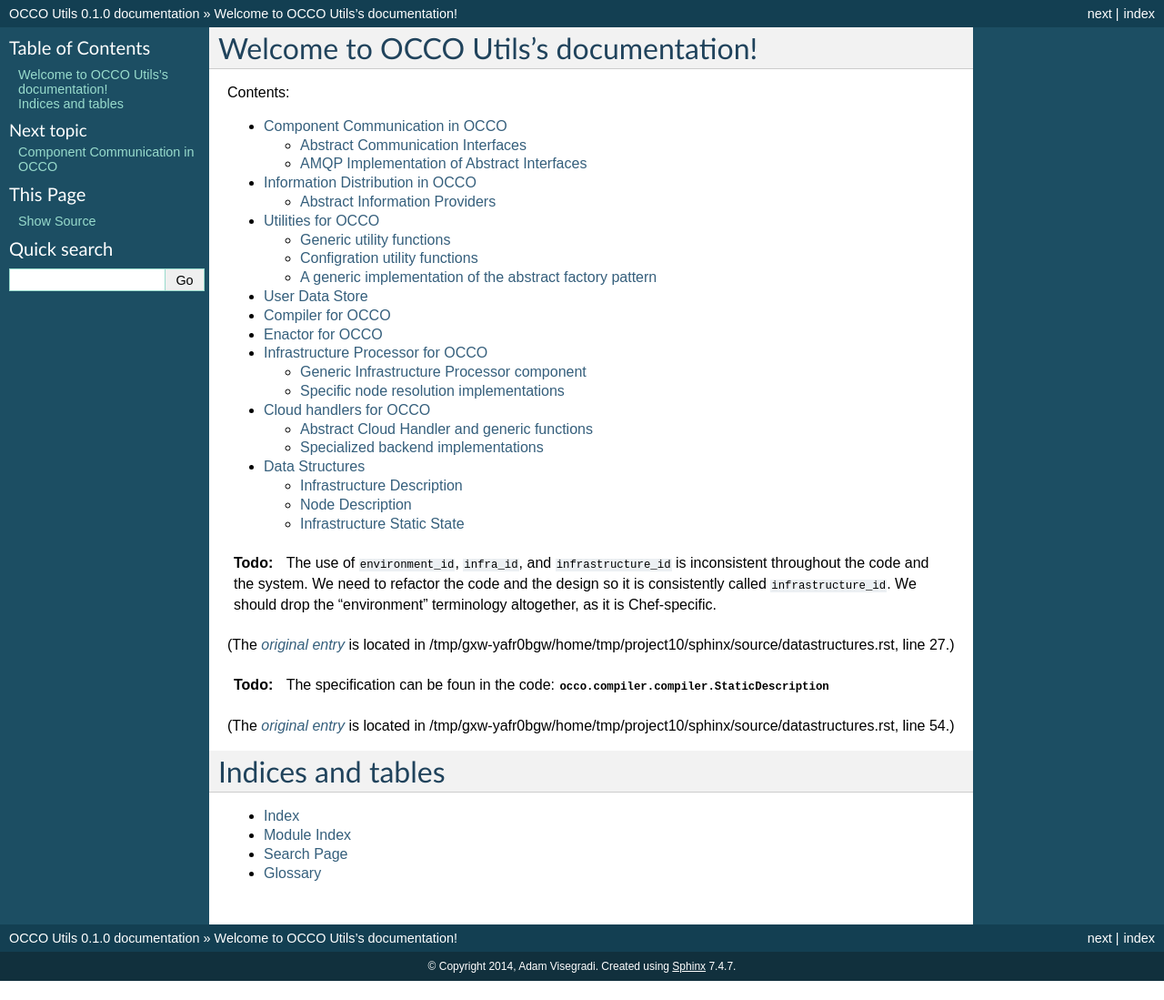
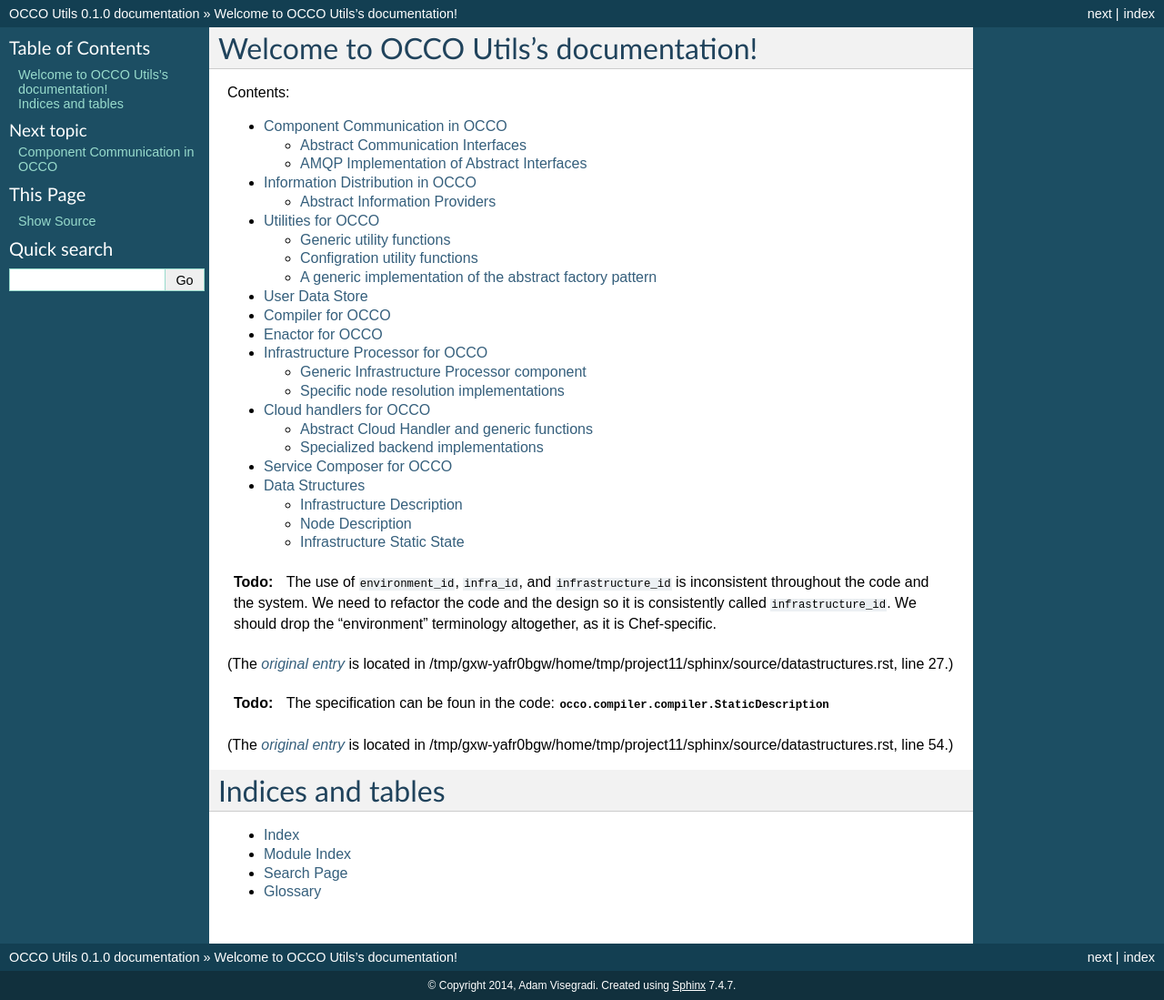
Before and after one commit to occopus/docs, a Sphinx documentation site: the page built from sphinx/source/index.rst, in a window 1280 px wide. Shown: the whole page at 91% size. Built offline with Sphinx 7.4.7, drawn with Linux system fonts in a browser that asks for light colours; formulas are drawn with MathJax 3; before the commit the page ends 1078 px from its top, so only the background shows below that.

Commit message:
Add empty service composer doc

```diff
--- a/sphinx/source/index.rst
+++ b/sphinx/source/index.rst
@@ -19,6 +19,7 @@ Contents:
    enactor
    infrastructure-processor
    cloud-handler
+   servicecomposer
    datastructures
 
 .. ifconfig:: api_doc is False
--- /dev/null
+++ b/sphinx/source/servicecomposer.rst
@@ -0,0 +1,8 @@
+.. _servicecomposer:
+
+Service Composer for OCCO
+================================
+
+.. .. automodule:: occo.servicecomposer
+.. .. automodule:: occo.servicecomposer.servicecomposer
+..     :members:
```
